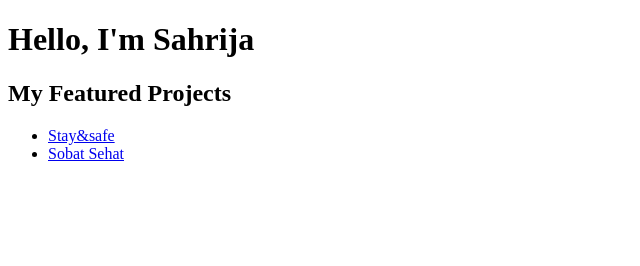
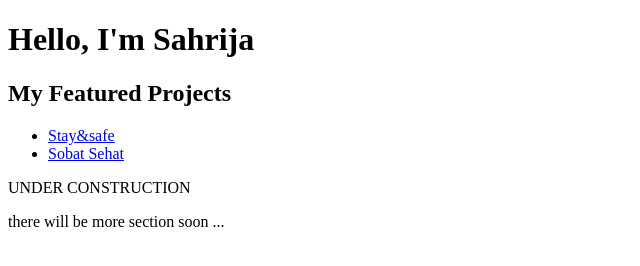
Before and after one commit to Sahrija/sahrija.github.io, a plain HTML site: page index.html in a window 1280 px wide. Shown: the whole page, without its empty margins (0-640 px from the left). Drawn offline with Linux system fonts and the light colour scheme.

Commit message:
Update index.html

```diff
--- a/index.html
+++ b/index.html
@@ -3,7 +3,7 @@
 <head>
     <meta charset="UTF-8">
     <meta name="viewport" content="width=device-width, initial-scale=1.0">
-    <title>Sahrija's Forge 🛠️</title>
+    <title>Sahrija's Forge Lab 🛠️</title>
 </head>
 <body>
     <h1>Hello, I'm Sahrija</h1>
@@ -12,5 +12,8 @@
         <li><a href="https://github.com/sahrija/UTS-frontend-2024">Stay&safe</a></li>
         <li><a href="https://github.com/Sahrija/Sobat-Sehat">Sobat Sehat</a></li>
     </ul>
+
+    <p>UNDER CONSTRUCTION</p>
+    <p>there will be more section soon ...</p>
 </body>
 </html>
```
